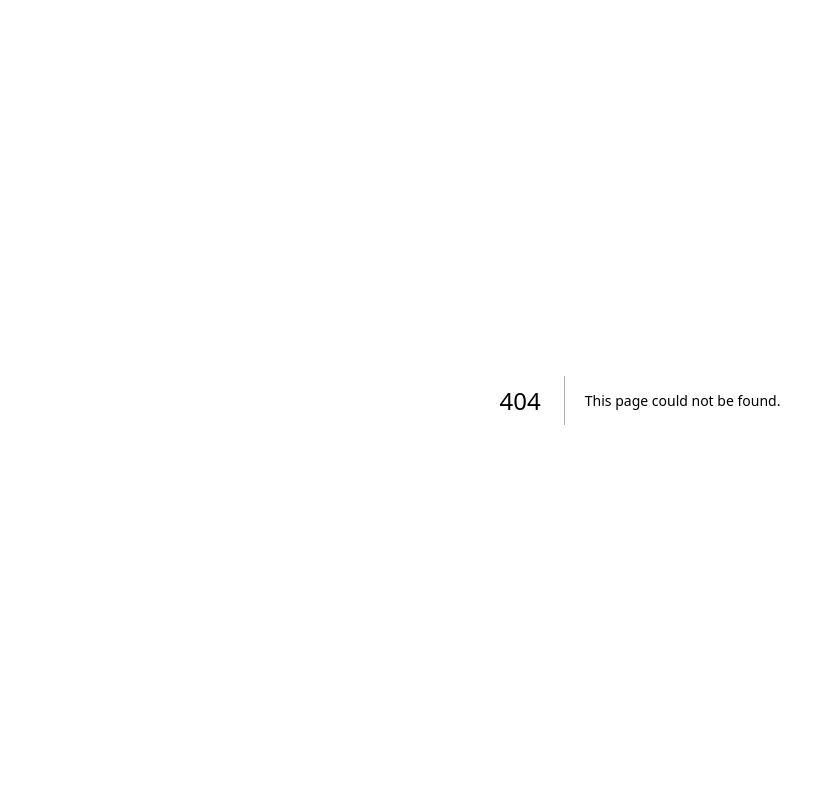
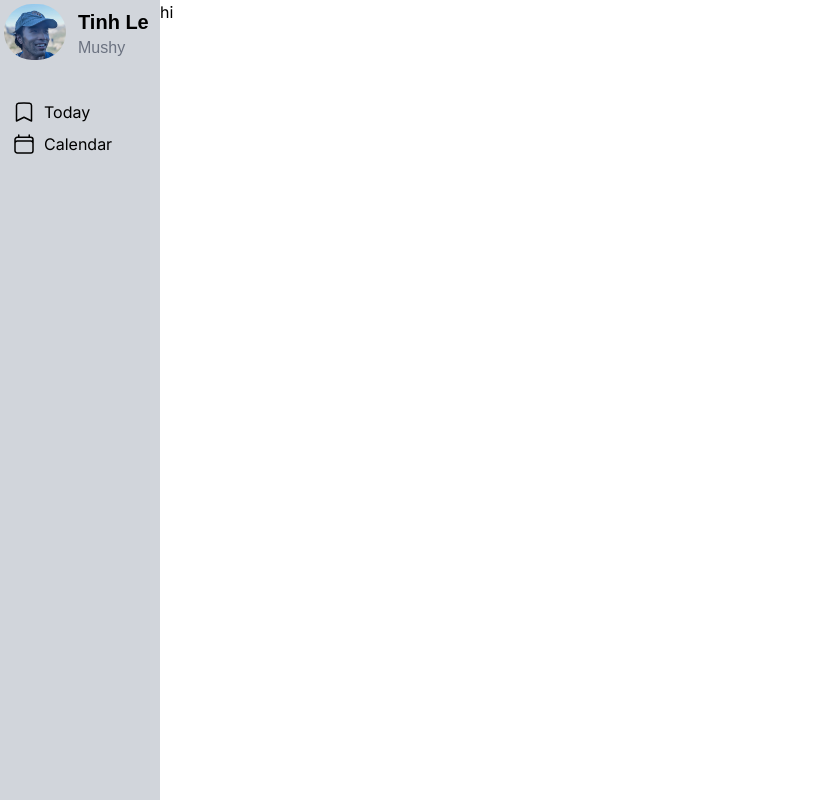
Before and after one commit to atomicn50/wellness-journal, a Next.js app in the folder wellness-journal/: page /home in a window 1280 px wide. Before the commit this address had no page. Shown: the whole page, without its empty margins (0-839 px from the left). Built offline with nearby package versions, Linux system fonts and the light colour scheme; a web font is replaced by a local one.

Commit message:
add home components

```diff
--- /dev/null
+++ b/wellness-journal/app/home/calendar/page.tsx
@@ -0,0 +1,5 @@
+export default function Page() {
+  return (
+    <div>calendar</div>
+  )
+}
--- /dev/null
+++ b/wellness-journal/app/home/layout.tsx
@@ -0,0 +1,10 @@
+import SideNav from "../ui/home/sidenav"
+
+export default function Layout({ children }: { children: React.ReactNode }) {
+  return (
+    <div className="flex h-screen bg-white text-black">
+      <SideNav />
+      <div className="flex-grow">{children}</div>
+    </div>
+  )
+}
--- /dev/null
+++ b/wellness-journal/app/home/page.tsx
@@ -0,0 +1,11 @@
+import Image from "next/image";
+import profile from '../public/headshot.jpg';
+import { lusitana } from "../ui/fonts";
+
+export default function Page() {
+  return (
+    <main>
+      <div>hi</div>
+    </main>
+  )
+}
--- /dev/null
+++ b/wellness-journal/app/home/today/page.tsx
@@ -0,0 +1,5 @@
+export default function Page() {
+  return (
+    <div>today</div>
+  )
+}
```
